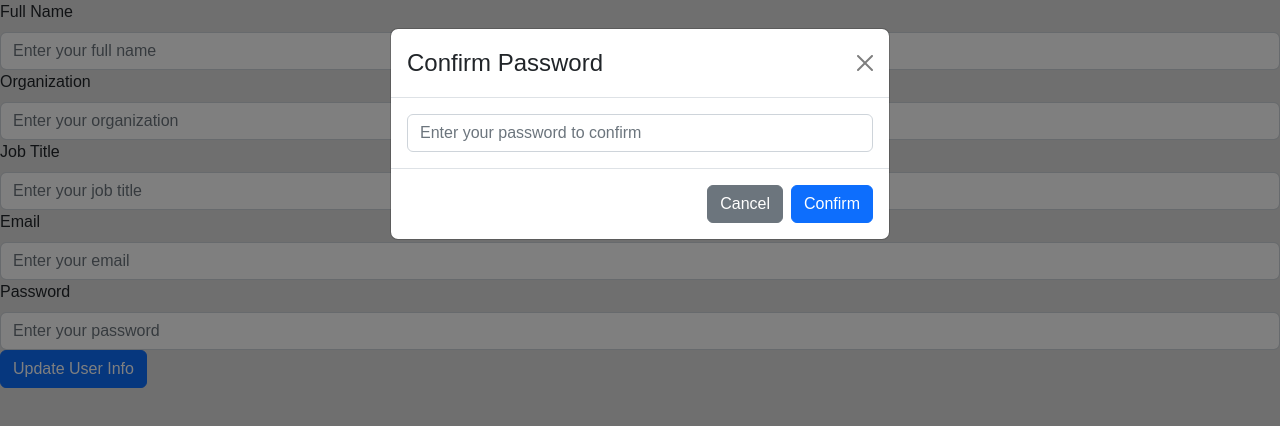
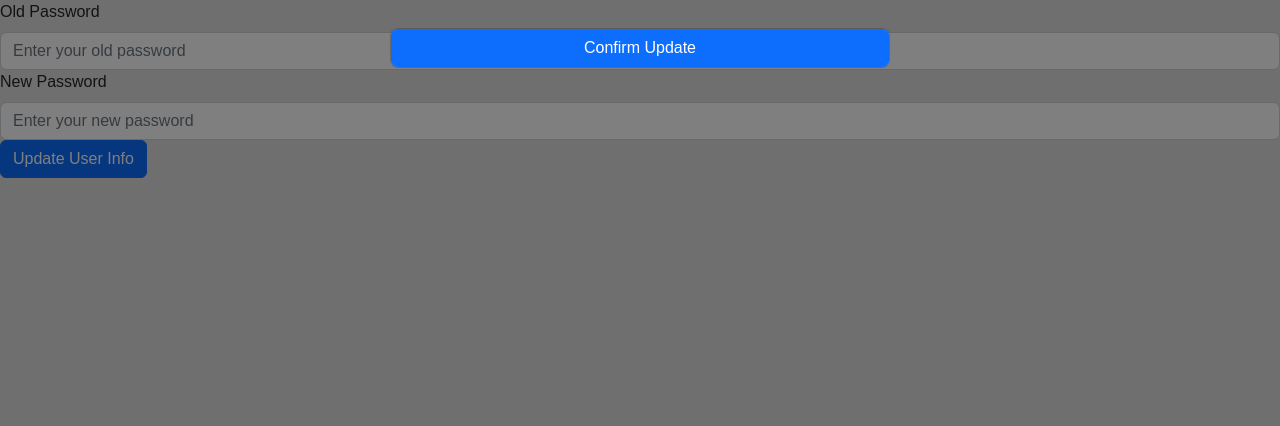
Before and after one commit to fielcool/app2000-gruppe13, a React (Create React App) app in the folder client/: page /UpdateUserInfoForm in a window 1280 px wide. Both pictures are taken after a click on the button "Update User Info". Shown: the top 426 px of the page. Built offline with nearby package versions, Linux system fonts and the light colour scheme.

Commit message:
modified:   client/src/UpdateUserInfoForm.js

```diff
--- a/client/src/UpdateUserInfoForm.js
+++ b/client/src/UpdateUserInfoForm.js
@@ -1,26 +1,23 @@
 import React, { useState } from "react";
 import { Form, Button, Modal } from "react-bootstrap";
 import axios from "axios";
-import { useNavigate } from 'react-router-dom'; // Import the useNavigate hook
+import { useNavigate } from 'react-router-dom';
 import { useAuth } from './context/AuthContext';
 
 function UpdateUserInfoForm() {
-  const navigate = useNavigate(); // Initialize the useNavigate hook
+  const navigate = useNavigate();
   const [showModal, setShowModal] = useState(false);
-  const [newUserInfo, setNewUserInfo] = useState({
-    navn: "",
-    organisasjon: "",
-    stillingstittel: "",
-    email: "",
-    passord: ""
+  const [passwords, setPasswords] = useState({
+    oldPassword: "",
+    newPassword: "",
   });
 
   const { authToken } = useAuth();
 
   const handleChange = (e) => {
     const { name, value } = e.target;
-    setNewUserInfo((prevInfo) => ({
-      ...prevInfo,
+    setPasswords((prevPasswords) => ({
+      ...prevPasswords,
       [name]: value,
     }));
   };
@@ -34,15 +31,29 @@ function UpdateUserInfoForm() {
     }
   };
 
-  const confirmUpdate = async () => {
+  const handleClose = () => {
+    setShowModal(false);
+  };
+
+  const handleConfirmUpdate = async () => {
     try {
       // Make API request to update user information
-      const response = await axios.put('/api/update-user-info', newUserInfo, {
-        headers: {
-          'Content-Type': 'application/json',
-          'Authorization': `Bearer ${authToken}`
+      const response = await axios.put(
+        '/api/update-user-info',
+        {
+          oldPassword: passwords.oldPassword,
+          newUserInfo: {
+            navn: passwords.newPassword,
+            // Include other fields as needed
+          },
         },
-      });
+        {
+          headers: {
+            'Content-Type': 'application/json',
+            'Authorization': `Bearer ${authToken}`,
+          },
+        }
+      );
 
       if (response.status === 200) {
         console.log("User information updated successfully");
@@ -61,58 +72,25 @@ function UpdateUserInfoForm() {
   return (
     <div className="update-user-info-form">
       <Form>
-        {/* Input fields for new user information */}
+        {/* Input fields for old and new passwords */}
         <Form.Group>
-          <Form.Label>Full Name</Form.Label>
+          <Form.Label>Old Password</Form.Label>
           <Form.Control
-            type="text"
-            placeholder="Enter your full name"
-            name="navn"
-            value={newUserInfo.navn}
+            type="password"
+            placeholder="Enter your old password"
+            name="oldPassword"
+            value={passwords.oldPassword}
             onChange={handleChange}
           />
         </Form.Group>
 
         <Form.Group>
-          <Form.Label>Organization</Form.Label>
-          <Form.Control
-            type="text"
-            placeholder="Enter your organization"
-            name="organisasjon"
-            value={newUserInfo.organisasjon}
-            onChange={handleChange}
-          />
-        </Form.Group>
-
-        <Form.Group>
-          <Form.Label>Job Title</Form.Label>
-          <Form.Control
-            type="text"
-            placeholder="Enter your job title"
-            name="stillingstittel"
-            value={newUserInfo.stillingstittel}
-            onChange={handleChange}
-          />
-        </Form.Group>
-
-        <Form.Group>
-          <Form.Label>Email</Form.Label>
-          <Form.Control
-            type="email"
-            placeholder="Enter your email"
-            name="email"
-            value={newUserInfo.email}
-            onChange={handleChange}
-          />
-        </Form.Group>
-
-        <Form.Group>
-          <Form.Label>Password</Form.Label>
+          <Form.Label>New Password</Form.Label>
           <Form.Control
             type="password"
-            placeholder="Enter your password"
-            name="passord"
-            value={newUserInfo.passord}
+            placeholder="Enter your new password"
+            name="newPassword"
+            value={passwords.newPassword}
             onChange={handleChange}
           />
         </Form.Group>
@@ -124,27 +102,11 @@ function UpdateUserInfoForm() {
       </Form>
 
       {/* Modal for password confirmation */}
-      <Modal show={showModal} onHide={() => setShowModal(false)}>
-        <Modal.Header closeButton>
-          <Modal.Title>Confirm Password</Modal.Title>
-        </Modal.Header>
-        <Modal.Body>
-          <Form.Control
-            type="password"
-            placeholder="Enter your password to confirm"
-            name="passord"
-            value={newUserInfo.passord}
-            onChange={handleChange}
-          />
-        </Modal.Body>
-        <Modal.Footer>
-          <Button variant="secondary" onClick={() => setShowModal(false)}>
-            Cancel
-          </Button>
-          <Button variant="primary" onClick={confirmUpdate}>
-            Confirm
-          </Button>
-        </Modal.Footer>
+      <Modal show={showModal} onHide={handleClose}>
+        {/* ... (unchanged) */}
+        <Button variant="primary" onClick={handleConfirmUpdate}>
+          Confirm Update
+        </Button>
       </Modal>
     </div>
   );
```
